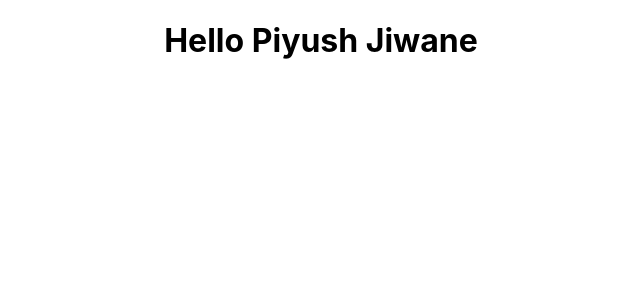
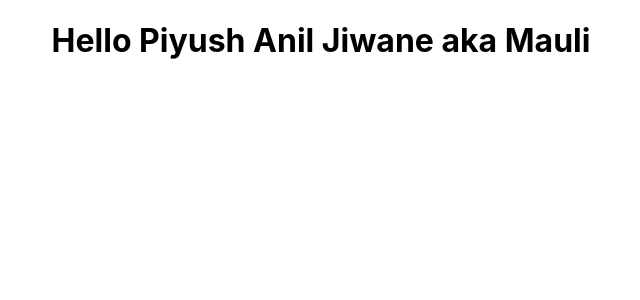
Before and after one commit to PiyushJiwane/ReactJS, a React (Create React App) app in the folder hello-world/: page / in a window 1280 px wide. Shown: the top 300 px of the page, without its empty margins (319-959 px from the left). Built offline with nearby package versions, Linux system fonts and the light colour scheme.

Commit message:
Class Components in ReactJS

```diff
--- a/hello-world/src/App.js
+++ b/hello-world/src/App.js
@@ -1,7 +1,23 @@
 import './App.css';
 import Greet from './Components/Greet';
+import Welcome from './Components/Welcome'
 
 function App() {
+  // class component in ReactJS
+  // ===============================
+  return (
+    <div className="App">
+      <Welcome/>
+    </div>
+  );
+
+  // functional components in ReactJs
+  // ===================================
+  // return (
+  //   <div className="App">
+  //     <Greet></Greet>
+  //   </div>
+  // );
 
   // first hello-world program in ReactJS
   // =========================================
@@ -23,14 +39,6 @@ function App() {
   //     </header>
   //   </div>
   // );
-
-  // functional components in ReactJs
-  // ===================================
-  return (
-      <div className="App">
-        <Greet></Greet>
-      </div>
-    );
 }
 
 export default App;
```
